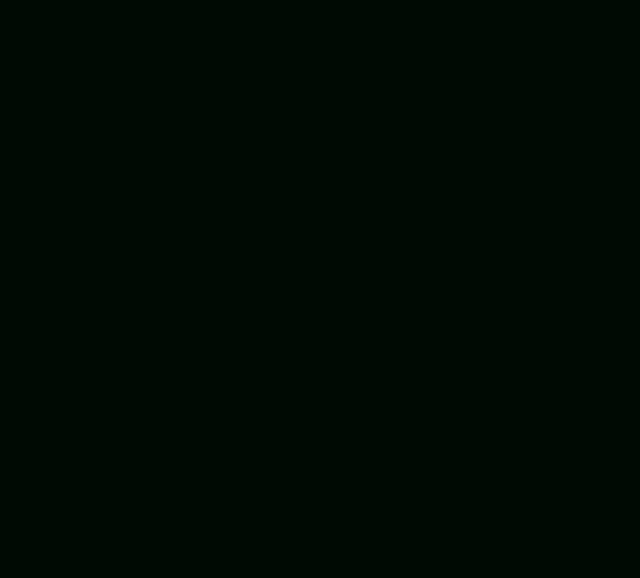
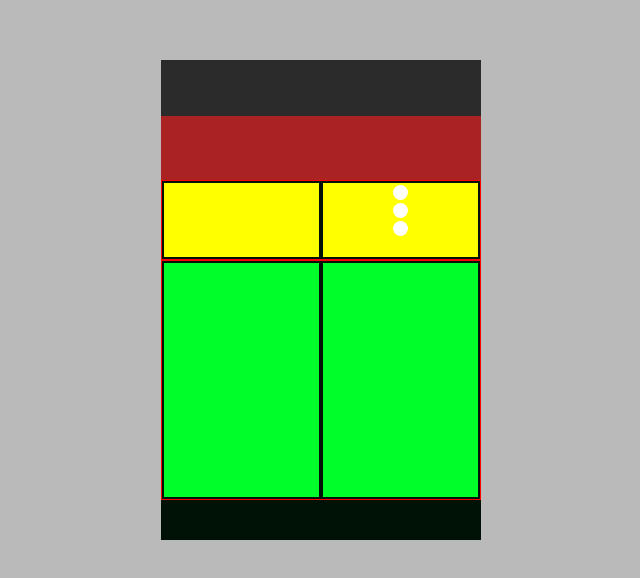
Before and after one commit to AntonioFilhoRoyal/NoBreak_Status, a plain HTML site: page index.html in a window 1280 px wide. Shown: the whole page, without its empty margins (319-959 px from the left). Drawn offline with Linux system fonts and the light colour scheme.

Commit message:
HTML structure and CSS styling of the initial application

```diff
--- a/assets/css/style.css
+++ b/assets/css/style.css
@@ -5,10 +5,125 @@
 }
 
 /* GLOBAL: IDs - Class - Types */
+.h1{
+    font-size: 3.5em;
+}
+
+.h2{
+    font-size: 3em;
+}
+
+.h3{
+    font-size: 2em;
+}
+
+.h4{
+    font-size: 1.5em;
+}
+
+.h5{
+    font-size: 1.2em;
+}
+
+.paragraphy{
+    font-size: 1.2em;
+}
+
+.font-roboto{font-family: Roboto;}
+.font-roboto-bold{font-family: Roboto; font-weight: 700;}
+.font-ubuntu{font-family: Ubuntu;}
+.font-ubuntu-medium{font-family: Ubuntu; font-weight: 500;}
+.font-public-sans{font-family: 'Public Sans';}
+.font-public-sans-light{font-family: 'Public Sans'; font-weight: 200;}
+.font-public-sans-semibold{font-family: 'Public Sans'; font-weight: 600;}
 
 /* LOCAL: Body Main Footer */
 
 body{
-    background-color: #000A03;
+    background-color: #bbbaba;
+    color: #ffffff;
+    display: flex;
+    justify-content: center;
+    align-items: center;
+}
+
+main{
+    margin: 60px auto;
+    min-width: 320px;
+    min-height: 480px;
+    background-color: #001105;
+
+    display: flex;
+    flex-direction: column;
 
 }
+
+.header-div{
+    min-width: 100%;
+    min-height: 7vh;
+    background-color: #2b2b2b;
+}
+
+.main-div{
+    min-width: 100%;
+    min-height: 42vh;
+
+    display: flex;
+    flex-direction: column;
+}
+
+.main-div .section-form{
+    width: 100%;
+    min-height: 8vh;
+    background-color: #aa2222;
+}
+
+.main-div .section-nobreak-status{
+    width: 100%;
+    height: 10vh;
+
+    display: flex;
+    flex-direction: row;
+    justify-content: space-around;
+    border: 1px solid red;
+}
+
+.aside-status{
+    width: 100%;
+    display: flex;
+    flex-direction: column;
+    align-items: center;
+
+}
+
+.aside-status .status{
+    margin: 1.5px;
+    width: 15px;
+    height: 15px;
+    border-radius: 100px;
+    background-color: #ffffff;
+}
+
+.section-nobreak-status aside{
+    margin: 2px;
+    width: 100%;
+    min-height: 5vh;
+    background-color: yellow;
+}
+
+.main-div .section-nobreak{
+    width: 100%;
+    height: 30vh;
+
+    display: flex;
+    flex-direction: row;
+    justify-content: space-around;
+    border: 1px solid red;
+}
+
+.section-nobreak aside{
+    margin: 2px;
+    width: 100%;
+    min-height: 10vh;
+    background-color: rgb(0, 255, 42);
+}
--- a/index.html
+++ b/index.html
@@ -5,11 +5,35 @@
     <meta name="viewport" content="width=device-width, initial-scale=1.0">
     <title>Nobreak</title>
     <link rel="stylesheet" href="./assets/css/style.css">
+
+    <!-- FONTES -->
+    <link rel="preconnect" href="https://fonts.googleapis.com">
+    <link rel="preconnect" href="https://fonts.gstatic.com" crossorigin>
+    <link href="https://fonts.googleapis.com/css2?family=Public+Sans:wght@200;400;600&family=Roboto:wght@400;700&family=Ubuntu:wght@400;500&display=swap" rel="stylesheet">
+
 </head>
-<body>
-    <header></header>
-    <main></main>
-    <footer></footer>
+<body class="body">
+    <header class="header"></header>
+    <main class="main">
+        <div class="header-div"></div>
+
+        <div class="main-div">
+            <section class="section-form"></section>
+            <section class="section-nobreak-status">
+                <aside class="aside-nobreak-profile"></aside>
+                <aside class="aside-status">
+                    <div class="status-ok status"></div>
+                    <div class="status-alert status"></div>
+                    <div class="status-waring status"></div>
+                </aside>
+            </section>
+            <section class="section-nobreak">
+                <aside class="aside-nobreak"></aside>
+                <aside class="aside-list"></aside>
+            </section>
+        </div>
+    </main>
+    <footer class="footer"></footer>
     <script src="./assets/js/program.js"></script>
 </body>
 </html>
```
Also changed, not shown: Design/style.txt, 1 other file.
